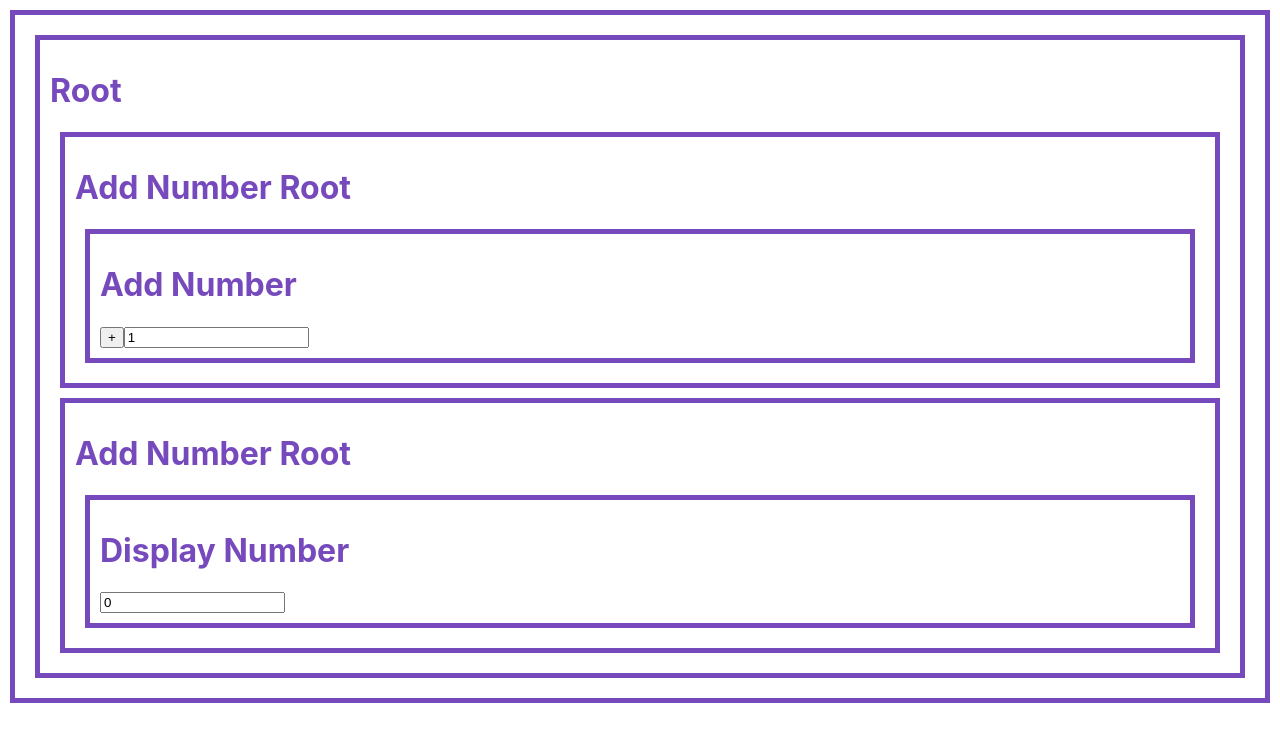
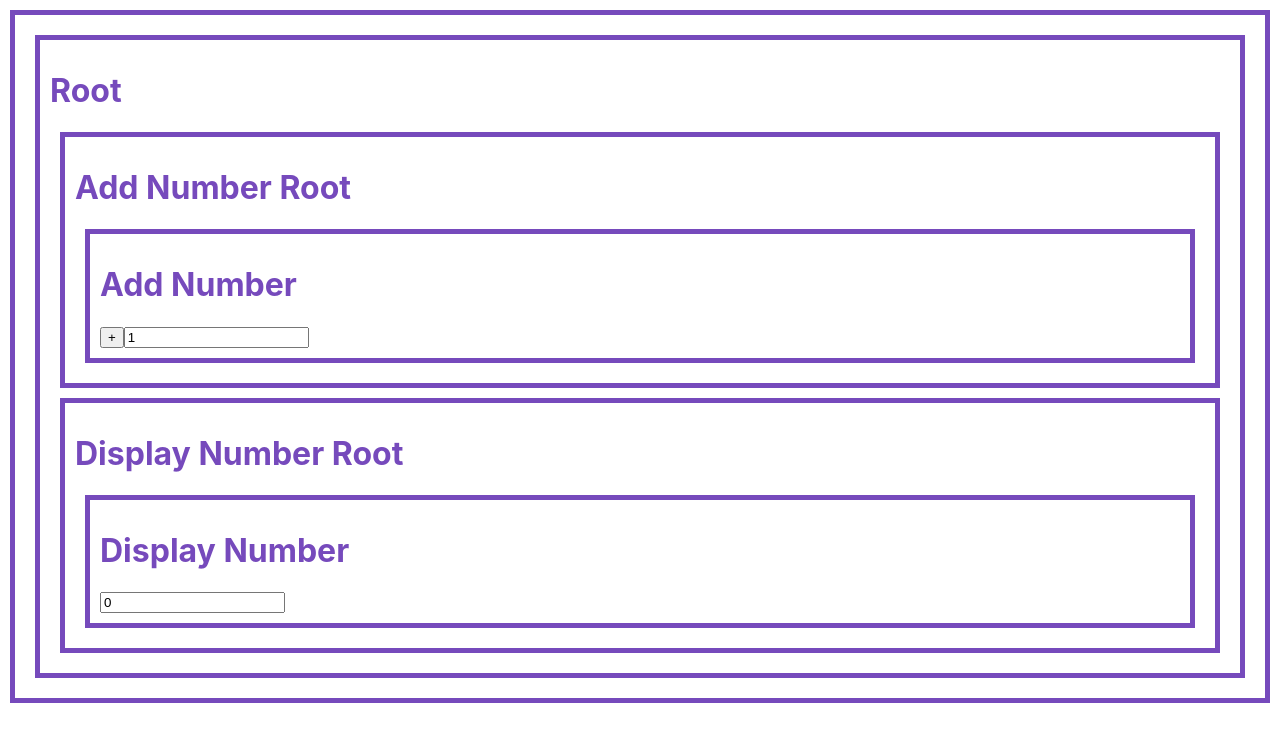
Before and after one commit to Younhong/React-Redux, a React (Create React App) app: page / in a window 1280 px wide. Shown: the top 742 px of the page. Built offline with nearby package versions, Linux system fonts and the light colour scheme.

Commit message:
apply redux

```diff
--- a/src/components/DisplayNumberRoot.js
+++ b/src/components/DisplayNumberRoot.js
@@ -5,7 +5,7 @@ class DisplayNumberRoot extends Component {
     render() {
       return (
         <div>
-          <h1>Add Number Root</h1>
+          <h1>Display Number Root</h1>
           <DisplayNumber />
         </div>
       )
```
Also changed, not shown: 1 other file (tests, documents, lock files or other folders).
